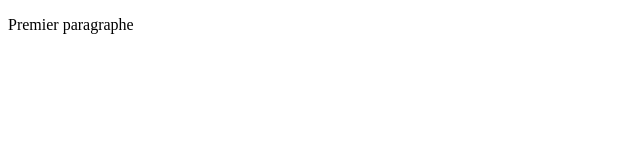
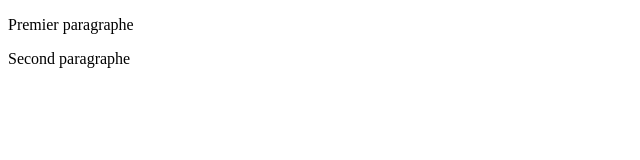
Before and after one commit to nodichao/testing, a plain HTML site: page testing/index.html in a window 1280 px wide. Shown: the whole page, without its empty margins (0-640 px from the left). Drawn offline with Linux system fonts and the light colour scheme.

Commit message:
ajout paragraphe

```diff
--- a/testing/index.html
+++ b/testing/index.html
@@ -7,5 +7,6 @@
 </head>
 <body>
     <p> Premier paragraphe</p>
+    <p>Second paragraphe</p>
 </body>
 </html>
```
